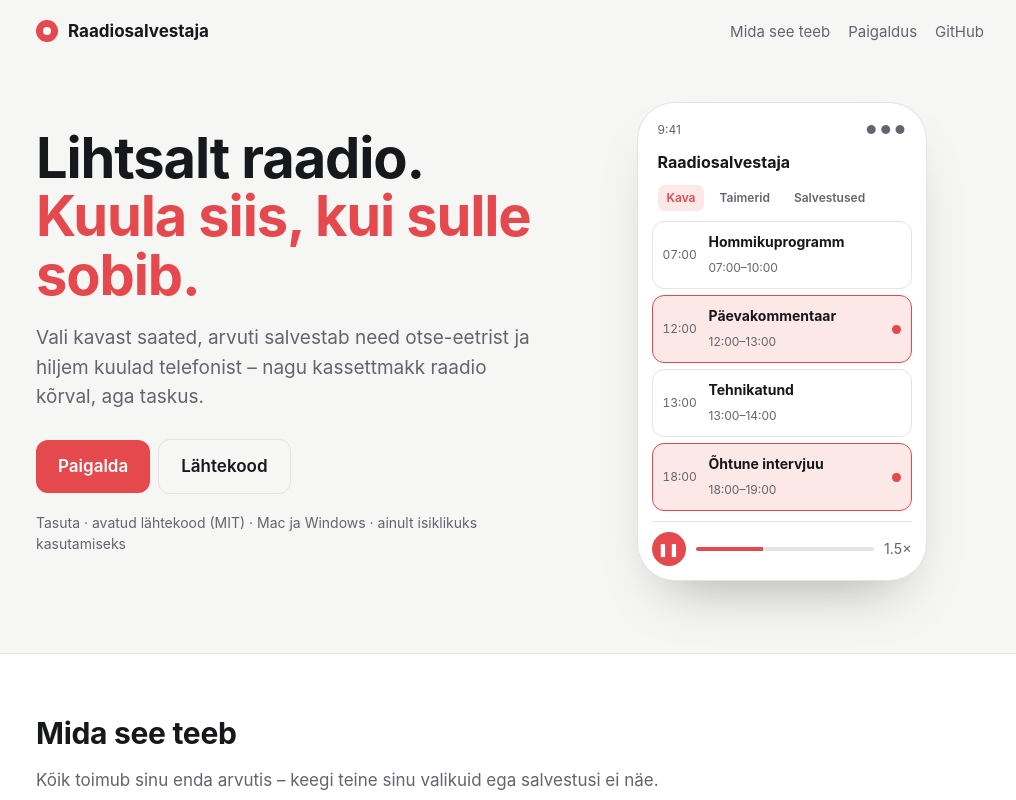
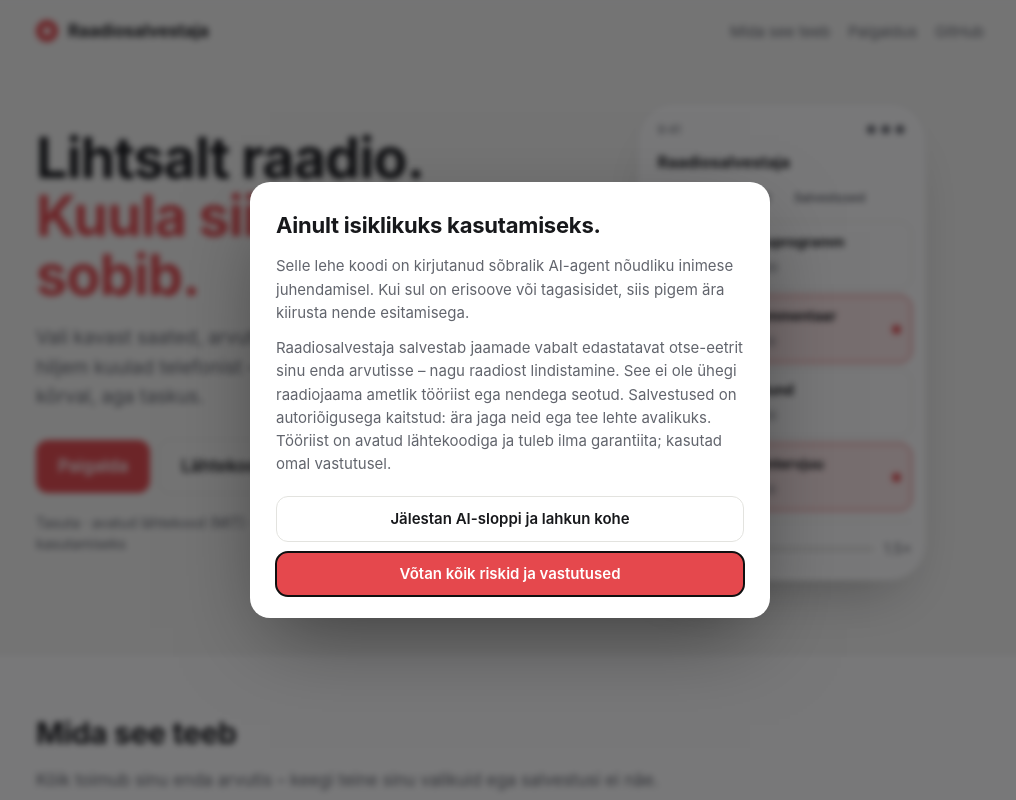
Before and after one commit to pilvre/raadio, a plain HTML site: page site/index.html in a window 1280 px wide. Shown: the top 800 px of the page, without its empty margins (130-1146 px from the left). Drawn offline with Linux system fonts and the light colour scheme.

Commit message:
Maandumisleht: lahtiütluse dialoog

```diff
--- a/site/index.html
+++ b/site/index.html
@@ -99,6 +99,17 @@
   .note { border-left: 3px solid var(--accent); background: var(--surface); border-radius: 0 12px 12px 0; padding: 16px 20px; color: var(--muted); font-size: 15px; }
   .note b { color: var(--text); }
   footer { border-top: 1px solid var(--line); padding: 28px 0 40px; color: var(--muted); font-size: 14px; display: flex; justify-content: space-between; gap: 16px; flex-wrap: wrap; }
+
+  dialog#disc { border: 0; border-radius: 20px; padding: 0; max-width: 520px; width: calc(100% - 32px);
+    background: var(--surface); color: var(--text); box-shadow: 0 30px 80px -20px rgba(0,0,0,.5); }
+  dialog#disc::backdrop { background: rgba(10,10,12,.55); backdrop-filter: blur(3px); }
+  #disc .in { padding: 26px 26px 22px; }
+  #disc h2 { font-size: 22px; margin: 0 0 12px; }
+  #disc p { color: var(--muted); font-size: 15px; margin: 0 0 12px; }
+  #disc .btns { display: flex; flex-direction: column; gap: 10px; margin-top: 20px; }
+  #disc .btns a, #disc .btns button { font-family: inherit; font-size: 15px; font-weight: 600; line-height: 1.2; padding: 13px 16px; border-radius: 12px; cursor: pointer; text-align: center; text-decoration: none; }
+  #disc .leave { border: 1px solid var(--line); background: none; color: var(--text); }
+  #disc .accept { border: 0; background: var(--accent); color: #fff; }
 
   @media (max-width: 820px) {
     .hero { grid-template-columns: 1fr; gap: 36px; padding-top: 16px; }
@@ -229,7 +240,33 @@
   </footer>
 </div>
 
+<dialog id="disc" aria-labelledby="discTitle">
+  <div class="in">
+    <h2 id="discTitle">Ainult isiklikuks kasutamiseks.</h2>
+    <p>Selle lehe koodi on kirjutanud sõbralik AI-agent nõudliku inimese juhendamisel. Kui sul on erisoove või tagasisidet, siis pigem ära kiirusta nende esitamisega.</p>
+    <p>Raadiosalvestaja salvestab jaamade vabalt edastatavat otse-eetrit sinu enda arvutisse – nagu raadiost lindistamine. See ei ole ühegi raadiojaama ametlik tööriist ega nendega seotud. Salvestused on autoriõigusega kaitstud: ära jaga neid ega tee lehte avalikuks. Tööriist on avatud lähtekoodiga ja tuleb ilma garantiita; kasutad omal vastutusel.</p>
+    <div class="btns">
+      <a class="leave" href="https://en.wikipedia.org/wiki/AI_slop">Jälestan AI-sloppi ja lahkun kohe</a>
+      <button class="accept" id="discOk" autofocus>Võtan kõik riskid ja vastutused</button>
+    </div>
+  </div>
+</dialog>
+
 <script>
+// esmakordsel avamisel lahtiütlus (meeles ainult selles brauseris)
+(() => {
+  const d = document.getElementById("disc");
+  let seen = false;
+  try { seen = localStorage.getItem("raadio-disclaimer") === "1"; } catch {}
+  if (seen || !d.showModal) return;
+  d.addEventListener("cancel", (e) => e.preventDefault()); // Esc ei sulge – vali üks nuppudest
+  document.getElementById("discOk").onclick = () => {
+    try { localStorage.setItem("raadio-disclaimer", "1"); } catch {}
+    d.close();
+  };
+  d.showModal();
+})();
+
 const BASE = location.origin.startsWith("http") && !location.hostname.match(/^(localhost|127\.)/) ? location.origin : "https://raadio.mastering.ee";
 const CMD = { mac: `curl -fsSL ${BASE}/install | zsh`, win: `irm ${BASE}/install.ps1 | iex` };
 const LABEL = { mac: "Ava Terminal (Rakendused → Utiliidid → Terminal), kleebi sinna see käsk ja vajuta Enter:",
```
